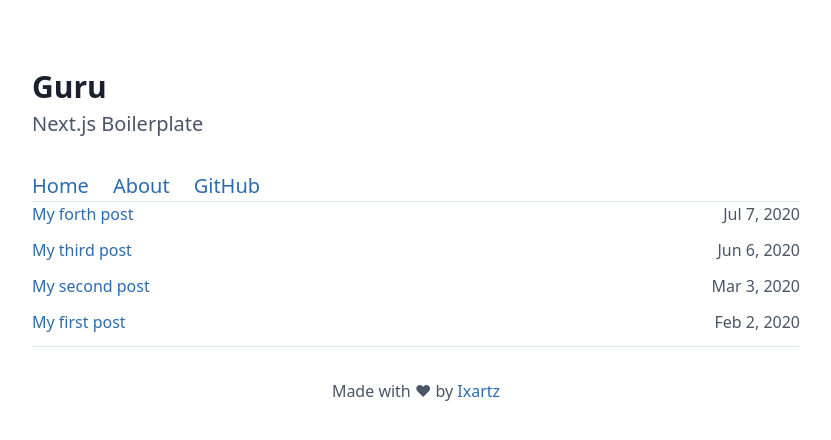
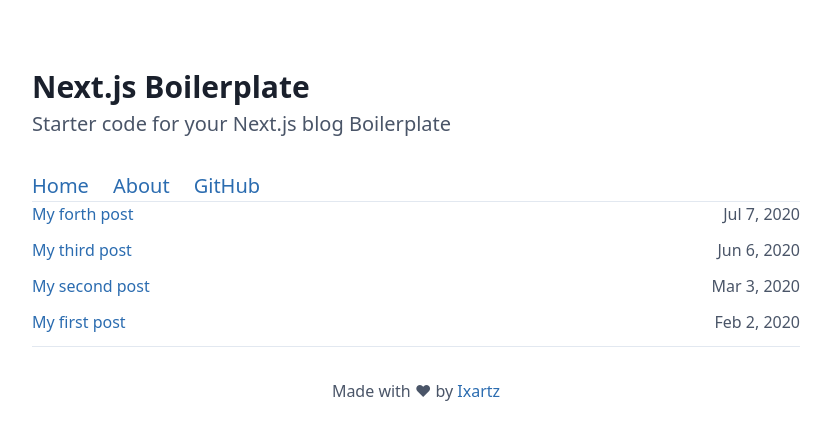
Before and after one commit to Genie0530-tech/Next-js-Blog-Boilerplate, a Next.js app: page / in a window 1280 px wide. Shown: the top 440 px of the page, without its empty margins (224-1055 px from the left). Built offline with nearby package versions, Linux system fonts and the light colour scheme.

Commit message:
Update config

```diff
--- a/src/pages/index.tsx
+++ b/src/pages/index.tsx
@@ -10,7 +10,14 @@
 import { getAllPosts } from '../utils/Content';
 
 const Index = (props: IBlogGalleryProps) => (
-  <Main meta={<Meta title="Lorem ipsum" description="Lorem ipsum" />}>
+  <Main
+    meta={(
+      <Meta
+        title="Made with Next.js, TypeScript, ESLint, Prettier, PostCSS, Tailwind CSS"
+        description={Config.description}
+      />
+    )}
+  >
     <BlogGallery posts={props.posts} pagination={props.pagination} />
   </Main>
 );
--- a/src/templates/Main.tsx
+++ b/src/templates/Main.tsx
@@ -4,6 +4,7 @@
 
 import { Content } from '../content/Content';
 import { Navbar } from '../navigation/Navbar';
+import { Config } from '../utils/Config';
 
 type IMainProps = {
   meta: ReactNode;
@@ -17,8 +18,8 @@
     <div className="max-w-screen-md mx-auto">
       <div className="border-b border-gray-300">
         <div className="pt-16 pb-8">
-          <div className="font-semibold text-3xl text-gray-900">Guru</div>
-          <div className="text-xl">Next.js Boilerplate</div>
+          <div className="font-semibold text-3xl text-gray-900">{Config.title}</div>
+          <div className="text-xl">{Config.description}</div>
         </div>
         <div>
           <Navbar>
--- a/src/utils/Config.ts
+++ b/src/utils/Config.ts
@@ -1,7 +1,7 @@
 export const Config = {
-  site_name: 'Hello',
-  title: 'Hello personal blog',
-  description: 'Blog description',
+  site_name: 'Creative Designs Guru',
+  title: 'Next.js Boilerplate',
+  description: 'Starter code for your Next.js blog Boilerplate',
   url: 'https://example.com',
   locale: 'en',
   author: 'Anonymous',
```
